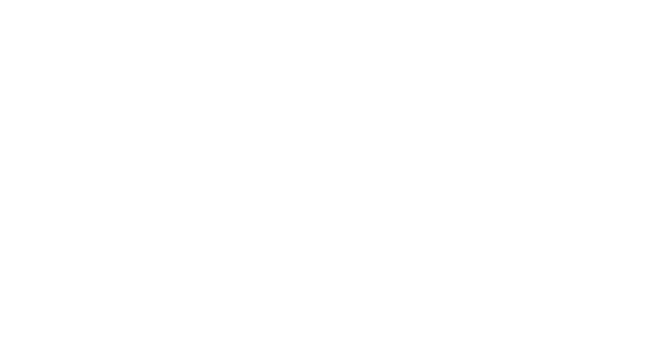
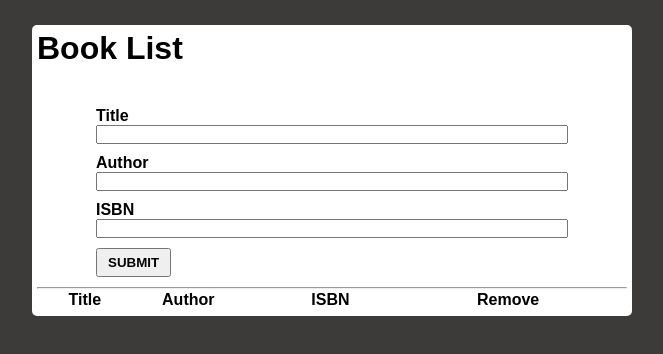
Before and after one commit to martraw/Book_List, a plain HTML site: page index.html in a window 1280 px wide. Shown: the whole page, without its empty margins (308-971 px from the left). Drawn offline with Linux system fonts and the light colour scheme.

Commit message:
Add html structure and styles

```diff
--- a/css/style.css
+++ b/css/style.css
@@ -0,0 +1,89 @@
+* {
+  margin: 0;
+  padding: 0;
+  box-sizing: border-box;
+}
+
+body {
+  background-color: rgb(61, 58, 58);
+  font-family: Arial, Helvetica, sans-serif;
+}
+
+.container {
+  max-width: 600px;
+  margin: 25px auto;
+  background-color: #fff;
+  padding: 5px;
+  border-radius: 5px;
+}
+
+
+
+.form-field, #message-box {
+  width: 80%;
+  margin: 0 auto;
+  margin-bottom: 10px;
+}
+
+#message-box {
+  height: 30px;
+}
+
+.message {
+  display: flex;
+  align-items: center;
+  width: 100%;
+  height: 100%;
+  padding-left: 5px;
+}
+
+.success {
+  background-color: lightgreen
+}
+
+.error {
+  background-color: lightcoral
+}
+
+label {
+  /* display: block; */
+  font-weight: 700;
+}
+
+input {
+  display:block;
+  width: 100%;
+}
+
+input[type="submit"] {
+  width: auto;
+}
+
+#submit-btn {
+  font-weight: 700;
+  padding: 5px 10px;
+}
+
+table {
+  width: 90%;
+  margin: 0 auto;
+  text-align: left
+}
+
+thead .delete {
+  color: #000
+}
+
+td {
+  padding: 3px 0;
+}
+
+.delete {
+  color: red;
+  text-align: center;
+  font-weight: 700;
+}
+
+tbody tr:nth-child(odd) {
+  background-color: lightgray;
+}
--- a/index.html
+++ b/index.html
@@ -1,5 +1,6 @@
 <!DOCTYPE html>
 <html lang="en">
+
 <head>
   <meta charset="UTF-8">
   <meta name="viewport" content="width=device-width, initial-scale=1.0">
@@ -7,7 +8,58 @@
   <link rel="stylesheet" href="./css/style.css">
   <title>Book List</title>
 </head>
+
 <body>
+  <div class="container">
+    <h1>Book List</h1>
+    <div id="message-box">
+      <!-- <div class="message error">Book Added</div> -->
+    </div>
+    <form id="book-form">
+      <div class="form-field">
+        <label for="title">Title</label>
+        <input type="text" id="title" class="form-input">
+      </div>
+      <div class="form-field">
+        <label for="author">Author</label>
+        <input type="text" id="author" class="form-input">
+      </div>
+      <div class="form-field">
+        <label for="isbn">ISBN</label>
+        <input type="text" id="isbn" class="form-input">
+      </div>
+      <div class="form-field">
+        <input type="submit" value="SUBMIT" id="submit-btn">
+      </div>
+    </form>
+    <hr>
+    <table >
+      <thead>
+        <tr>
+          <th>Title</th>
+          <th>Author</th>
+          <th>ISBN</th>
+          <th class="delete">Remove</th>
+        </tr>
+      </thead>
+      <tbody id="book-list">
+        <!-- For testing only -->
+        <!-- <tr>
+          <td>Książka o niczym</td>
+          <td>Jacek Doe</td>
+          <td>2255445588</td>
+          <td class="delete">X</td>
+        </tr>
+        <tr>
+            <td>Książka o niczym</td>
+            <td>Jacek Doe</td>
+            <td>2255445588</td>
+            <td class="delete">X</td>
+          </tr> -->
+      </tbody>
+    </table>
+  </div>
 
 </body>
+
 </html>
```
